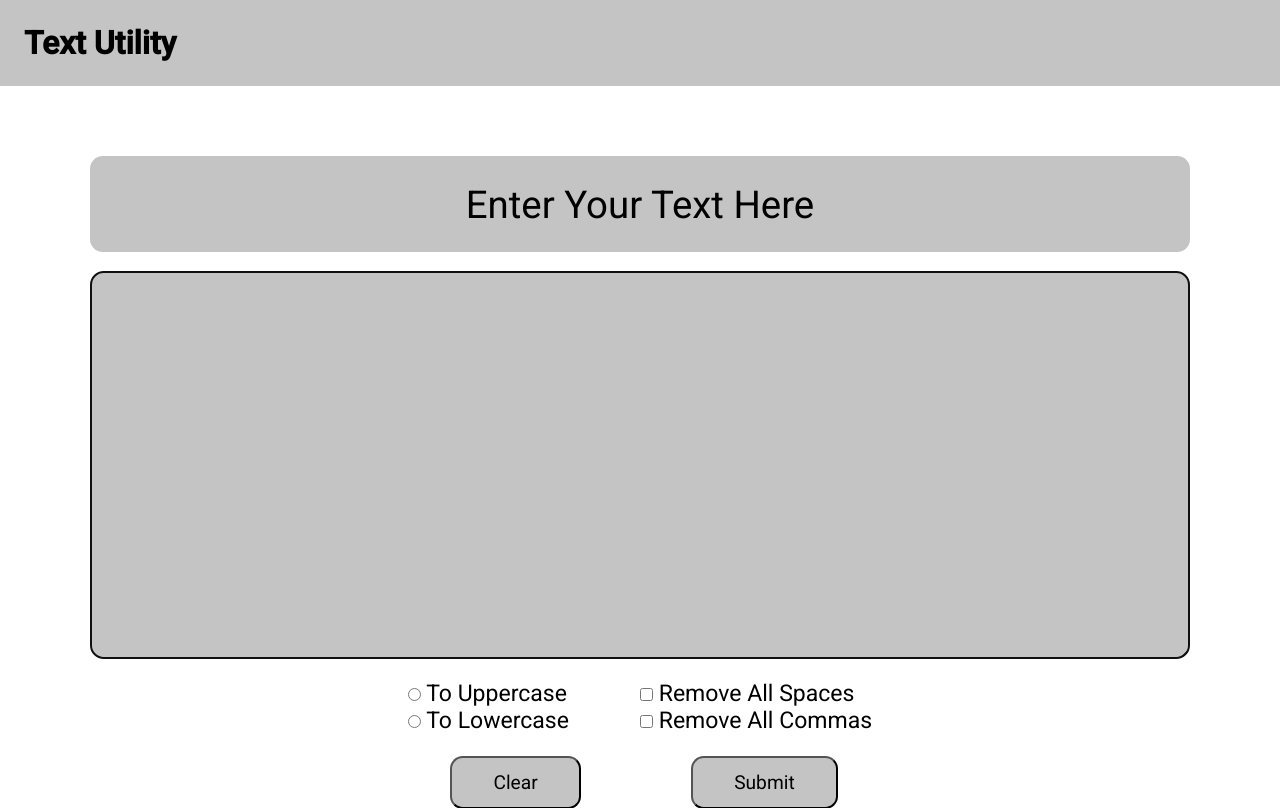
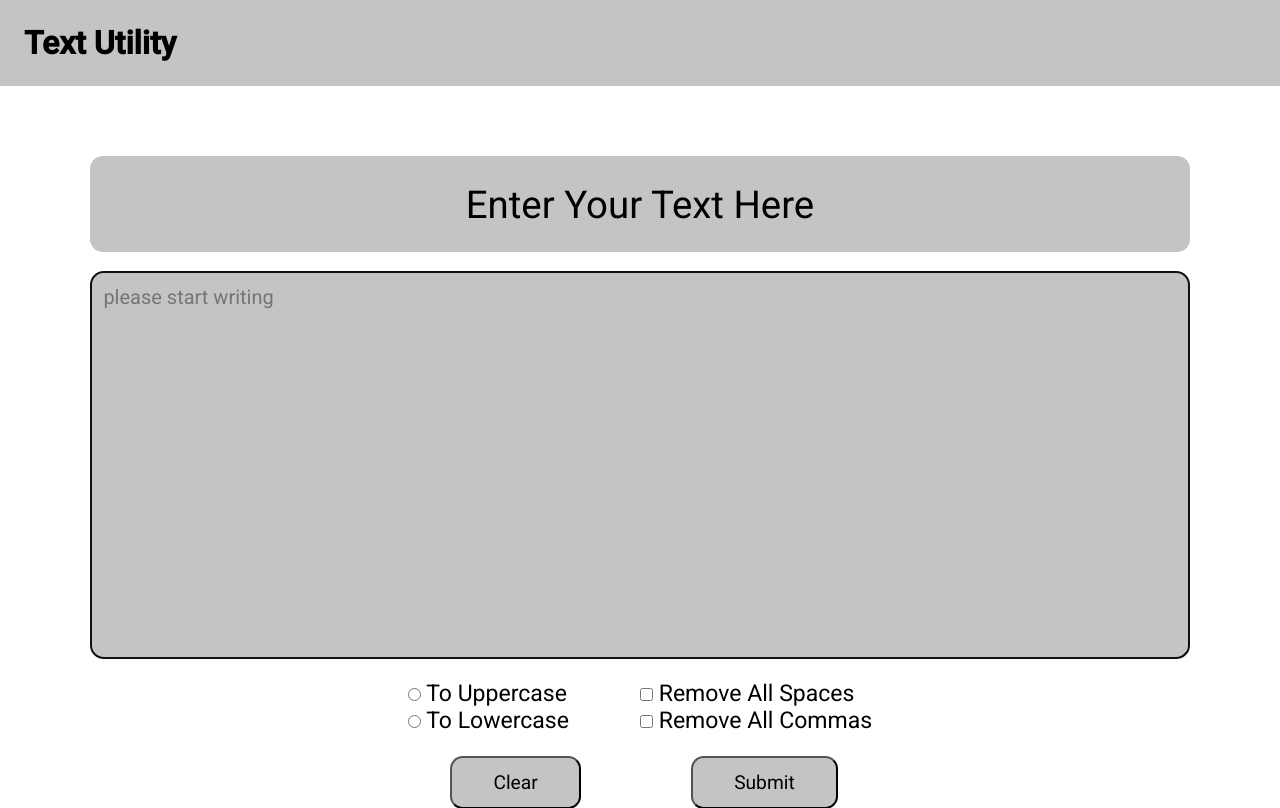
Before and after one commit to fellow-developers/text_utility, a Flask app: page / in a window 1280 px wide. Shown: the top 808 px of the page. Run offline with Flask 2, Linux system fonts and the light colour scheme.

Commit message:
add placeholder in result textarea

```diff
--- a/templates/index.html
+++ b/templates/index.html
@@ -13,7 +13,7 @@
         <div class="content">
             <p>Enter Your Text Here</p>
             <form action="/result" method="post">
-                <textarea name="strInput" class="strInput" cols="200" rows="15" autofocus required></textarea>
+                <textarea name="strInput" class="strInput" cols="200" rows="15" placeholder="please start writing" autofocus required></textarea>
                 <div class="options">
                     <div>
                         <input type="radio" name="toCase" id="toUppercase" value="upper">
```
